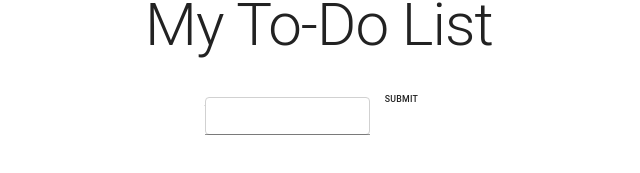
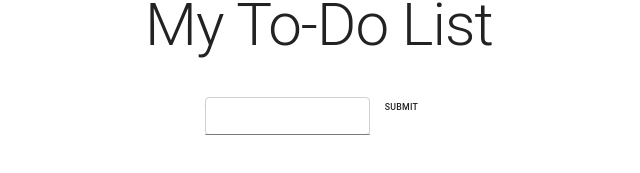
Before and after one commit to jamesr6794/finalproject-frontend, a React (Create React App) app in the folder frontend-todo/: page / in a window 1280 px wide. Shown: the part 327-500 px from the top of the page, without its empty margins (321-961 px from the left). Built offline with nearby package versions, Linux system fonts and the light colour scheme.

Commit message:
changed submit css

```diff
--- a/frontend-todo/src/App.css
+++ b/frontend-todo/src/App.css
@@ -1,12 +1,18 @@
- .App {
+.App {
      text-align: center;
      display: flex;
      flex-direction: column;
      justify-content: center;
      align-items: center;
      height: 100%;
- }
+}
 
- body, html, #root {
+body, html, #root {
      height: 100%;
- }
+}
+
+.form-todo {
+     display: flex;
+     flex-direction: row;
+     align-items: center;
+}
```
